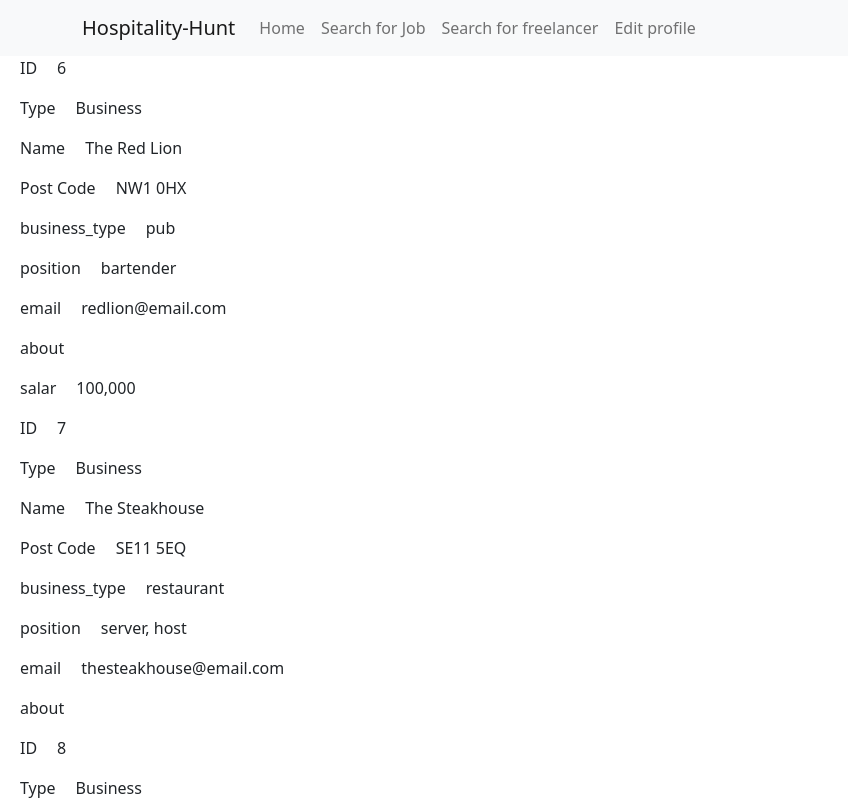
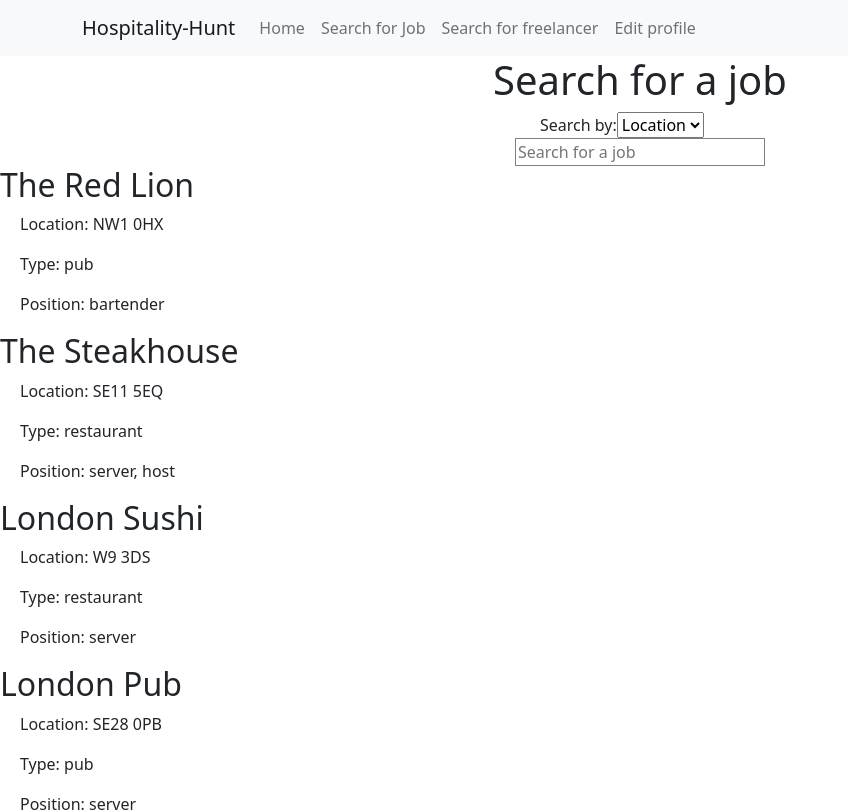
Before and after one commit to russell-gh/hospitality-hunt, a React (Create React App) app: page / in a window 1280 px wide. Shown: the top 812 px of the page, without its empty margins (0-848 px from the left). Built offline with nearby package versions, Linux system fonts and the light colour scheme.

Commit message:
some bugs

```diff
--- a/src/components/SearchForJob/Controls.jsx
+++ b/src/components/SearchForJob/Controls.jsx
@@ -6,7 +6,7 @@ import Results from "./Results";
 const Controls = () => {
   const businesses = useSelector(selectBusinesses);
   const [userInput, setUserInput] = useState("");
-  const [userSelect, setUserSelect] = useState("");
+  const [userSelect, setUserSelect] = useState("Location");
 
   if (!businesses) {
     return <p>Loading...</p>;
@@ -15,10 +15,9 @@ const Controls = () => {
   let filtered = businesses;
   if (userSelect === "Location") {
     filtered = businesses.filter((businesses) => {
-      return (
-        businesses.location.toLowerCase().includes(userInput) ||
-        businesses.location.toUpperCase().includes(userInput)
-      );
+      return businesses.location
+        .toLowerCase()
+        .includes(userInput.toLowerCase());
     });
   } else if (userSelect === "Job-type") {
     filtered = businesses.filter((businesses) => {
--- a/src/features/hospitality/hospitalitySlice.js
+++ b/src/features/hospitality/hospitalitySlice.js
@@ -1,8 +1,7 @@
 import { createSlice } from "@reduxjs/toolkit";
 
 const initialState = {
-
-  screenMode: 9,
+  screenMode: 8,
 
   value: 10,
   user: { email: "", password: "" },
@@ -17,7 +16,7 @@ const initialState = {
       position: "bartender",
       email: "redlion@email.com",
       about: "",
-      salar: '100,000'
+      salar: "100,000",
     },
     {
       ID: 7,
@@ -123,7 +122,6 @@ const initialState = {
         "this position is to fill in for a waiter on leave you will be covering weekend shifts and  tuesday's",
     },
   ],
-
 };
 
 export const hospitalitySlice = createSlice({
@@ -187,8 +185,6 @@ export const {
   addJobListing,
 } = hospitalitySlice.actions;
 
-
-
 export const selectBusinesses = (state) => state.hospitality.businesses;
 export const selectFreelancers = (state) => state.hospitality.freelancers;
 export const selectScreenMode = (state) => state.hospitality.screenMode;
```
